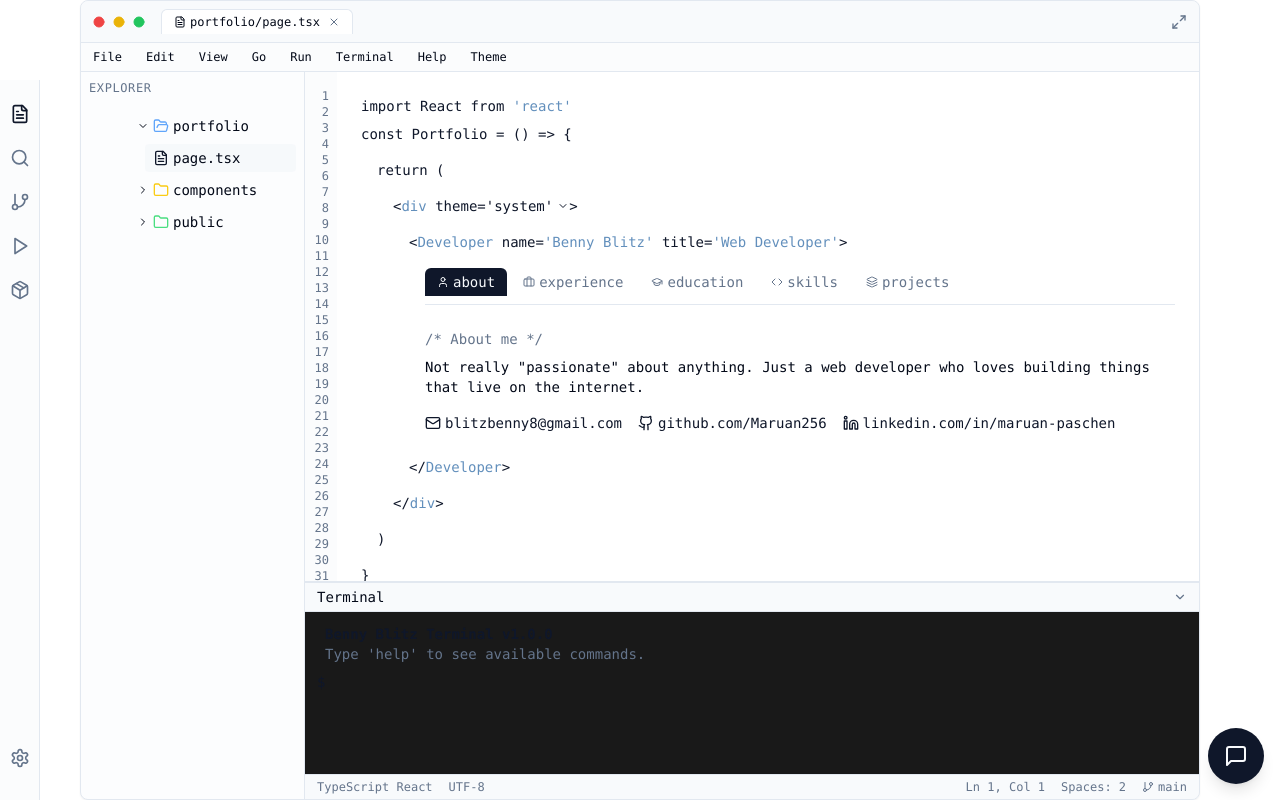
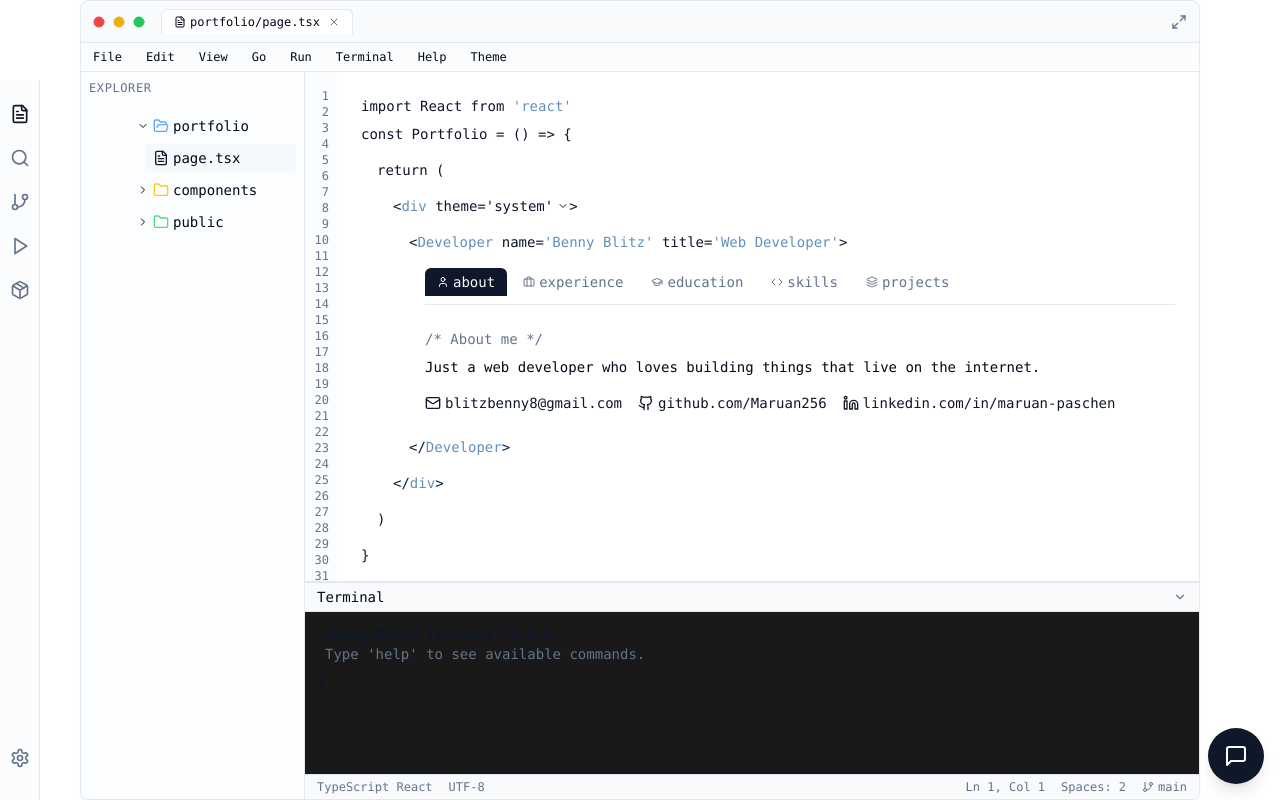
Before and after one commit to Maruan256/bennyblitz, a Next.js app: page / in a window 1280 px wide. Both pictures are taken after a click on the element 580 px from the left and 398 px from the top of the page. Built offline with nearby package versions, Linux system fonts and the light colour scheme.

Commit message:
changed some cv data

```diff
--- a/app/layout.tsx
+++ b/app/layout.tsx
@@ -5,6 +5,7 @@ import localFont from "next/font/local"
 import "./globals.css"
 import { ThemeProvider } from "@/components/theme-provider"
 import { Analytics } from '@vercel/analytics/next'
+
 
 const inter = Inter({ subsets: ["latin"] })
 
@@ -86,6 +87,7 @@ export const metadata: Metadata = {
   icons: {
     icon: "/favicon.svg",
   },
+
 }
 
 export default function RootLayout({
--- a/components/portfolio.tsx
+++ b/components/portfolio.tsx
@@ -623,7 +623,7 @@ export default function Portfolio() {
                           <div className="py-2">
                             <div className="text-sm text-muted-foreground mb-2">/* About me */</div>
                             <p className="text-sm mb-2 text-foreground">
-                              Not really "passionate" about anything. Just a web developer who loves building things
+                              Just a web developer who loves building things
                               that live on the internet.
                             </p>
                             <div className="flex flex-col xs:flex-row xs:items-center xs:space-x-4 space-y-2 xs:space-y-0 mt-4">
@@ -938,7 +938,7 @@ export default function Portfolio() {
                         <div className="text-left">
                           <h3 className="font-medium mb-1">GitHub Projects</h3>
                           <p className="text-sm text-muted-foreground">
-                            Check out my open source contributions and repositories
+                            Check out my recent commits and repositories
                           </p>
                         </div>
                       </div>
--- a/components/terminal.tsx
+++ b/components/terminal.tsx
@@ -118,7 +118,7 @@ export default function Terminal({ isMinimized, onMinimizeToggle }: TerminalProp
           <div className="text-primary font-bold">Benny Blitz</div>
           <div>Web Developer based in Berlin, Germany</div>
           <div className="mt-1 text-muted-foreground">
-            Not really "passionate" about anything. Just a web developer who loves building things that live on the
+            Just a web developer who loves building things that live on the
             internet.
           </div>
         </>
```
